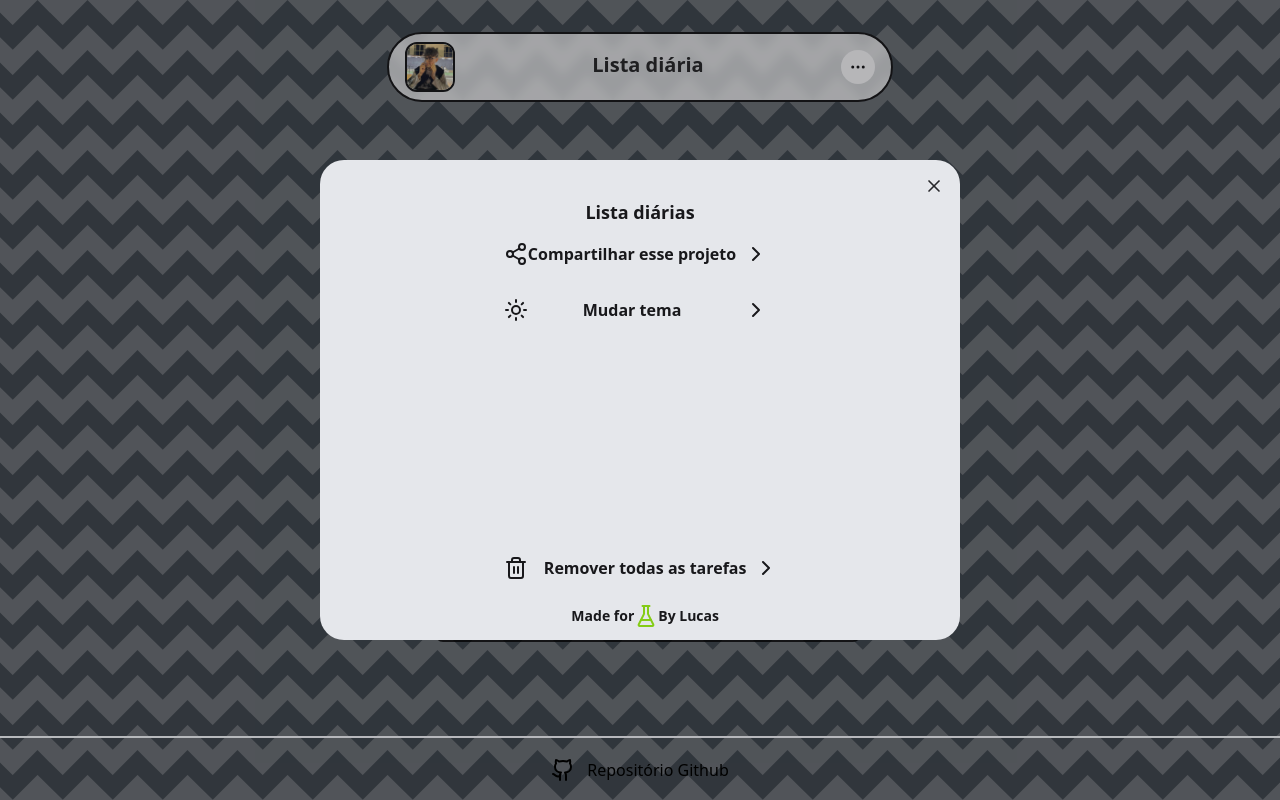
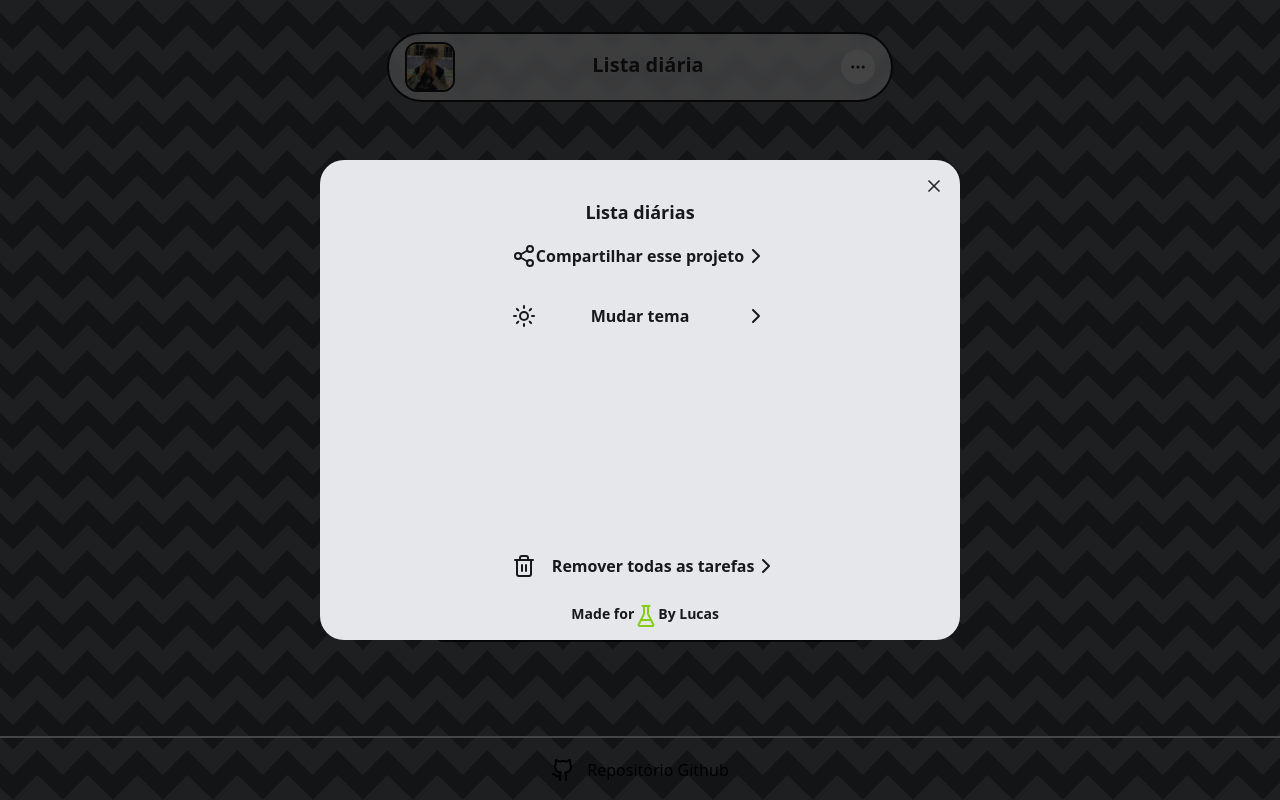
Before and after one commit to rodrigueslucas062/task-manager, a Next.js app: page / in a window 1280 px wide. Both pictures are taken after a click on the button 857 px from the left and 67 px from the top of the page. Built offline with nearby package versions, Linux system fonts and the light colour scheme.

Commit message:
🎨💄 Layout optimizations

```diff
--- a/src/components/Navbar.jsx
+++ b/src/components/Navbar.jsx
@@ -51,42 +51,34 @@ const Navbar = () => {
                     </Dialog.Trigger>
 
                     <Dialog.Portal>
-                        <Dialog.DialogOverlay className="inset-0 fixed bg-black/20">
+                        <Dialog.DialogOverlay className="inset-0 fixed bg-black/70">
                             <Dialog.DialogContent className="fixed z-10 inset-0 md:inset-auto max-md:top-2/3 lg:top-1/2 md:left-1/2 md:-translate-x-1/2 md:-translate-y-1/2 md:max-w-[640px] w-full md:h-[60vh] bg-gray-200 max-md:rounded-t-3xl lg:rounded-3xl flex flex-col outline-none overflow-hidden">
                                 <Dialog.Close className="hover:bg-gray-300 p-2 rounded-full absolute top-2 right-2 text-zinc-800">
                                     <X className="size-5" />
                                 </Dialog.Close>
-                                <div className="flex items-center justify-center gap-3 px-4 py-1.5">
-                                    <div className="rounded-lg mt-8 inline-block w-5/6 relative text-zinc-900">
+                                <div className="flex items-center justify-center gap-3 px-2 lg:px-4 py-1.5">
+                                    <div className="rounded-lg mt-4 lg:mt-8 inline-block w-5/6 relative text-zinc-900">
                                         <div className="flex flex-col items-center justify-center space-y-2">
                                             <span className="font-semibold text-zinc-900 text-lg">Lista diárias</span>
-                                            <div className="flex flex-col mt-6 space-y-4 font-semibold">
-                                                <div className="flex items-center justify-between px-3 rounded-md hover:bg-gray-300">
+                                            <div className="flex flex-col mt-4 lg:mt-6 space-y-4 font-semibold">
+                                                <button className="flex justify-between px-3 rounded-md hover:bg-gray-300 py-2 lg:py-2.5" onClick={handleCopyLink}>
                                                     <Share2 />
                                                     <span>Compartilhar esse projeto</span>
-                                                    <div className="hover:bg-zinc-400 hover:text-zinc-200 p-2 rounded-full" onClick={handleCopyLink}>
-                                                        <ChevronRight />
-                                                    </div>
-                                                </div>
-                                                <div
-                                                    className="flex items-center justify-between px-3 rounded-md hover:bg-gray-300"
-                                                    onClick={handleToggleTheme}
-                                                >
+                                                    <ChevronRight />
+                                                </button>
+                                                <button className="flex justify-between px-3 rounded-md hover:bg-gray-300 py-2.5"
+                                                    onClick={handleToggleTheme} >
                                                     {isSun ? <Sun /> : <Moon />}
                                                     <span>Mudar tema</span>
-                                                    <div className="hover:bg-zinc-400 hover:text-zinc-200 p-2 rounded-full">
-                                                        <ChevronRight />
-                                                    </div>
-                                                </div>
+                                                    <ChevronRight />
+                                                </button>
                                                 <div className="fixed flex flex-col space-y-2 bottom-0">
-                                                    <div className="flex items-center justify-between mb-2 px-3 rounded-md group hover:ring-2 hover:ring-red-600">
+                                                    <button className="flex items-center justify-between mb-2 px-3 rounded-md group hover:ring-2 hover:ring-red-600 py-2.5">
                                                         <Trash2 className="w-6 h-6 group-hover:text-red-600" />
                                                         <span className="flex-grow ml-4 group-hover:text-red-600">Remover todas as tarefas</span>
-                                                        <div className="hover:bg-zinc-300 hover:text-zinc-200 p-2 rounded-full group-hover:text-red-600">
-                                                            <ChevronRight className="w-6 h-6" />
-                                                        </div>
-                                                    </div>
-                                                    <div className="flex items-center justify-center pb-3">
+                                                        <ChevronRight className="group-hover:text-red-600"/>
+                                                    </button>
+                                                    <div className="flex justify-center pb-3">
                                                         <span className="text-sm text-zinc-900 font-semibold">Made for </span>
                                                         <FlaskConical className="text-lime-500" />{" "}
                                                         <span className="text-sm text-zinc-900 font-semibold">By Lucas</span>
--- a/src/components/Tasks.jsx
+++ b/src/components/Tasks.jsx
@@ -5,8 +5,7 @@ import { useState } from "react";
 import { toast } from "sonner";
 
 const TaskItem = ({ shadowStyle, index }) => {
-    const [taskText, setTaskText] = useLocalStorage(`taskText_${index}`, '')
-    const [completed, setCompleted] = useState(false)
+    const [taskText, setTaskText] = useLocalStorage(`taskText_${index}`, '');
 
     const handleChange = (e) => {
         const text = e.target.value;
@@ -14,10 +13,9 @@ const TaskItem = ({ shadowStyle, index }) => {
     };
 
     const handleDone = () => {
-        localStorage.removeItem(`taskText_${index}`)
-        setCompleted(true)
-        setTaskText('')
-        console.log(`taskText_${index}`)
+        localStorage.removeItem(`taskText_${index}`);
+        setTaskText('');
+        console.log(`taskText_${index}`);
         toast.success('Tarefa concluída!', {
             position: 'bottom-center',
             duration: 2000,
@@ -33,7 +31,7 @@ const TaskItem = ({ shadowStyle, index }) => {
                     </div>
                     <input
                         type="text"
-                        className="bg-transparent focus:outline-none w-40 lg:w-[420px] border-2 border-zinc-700"
+                        className="bg-transparent focus:outline-none w-40 lg:w-[420px]"
                         placeholder="Digite aqui..."
                         value={taskText}
                         onChange={handleChange}
@@ -56,19 +54,39 @@ const TaskItem = ({ shadowStyle, index }) => {
 const Tasks = () => {
     const shadowStyle = { boxShadow: "8px 8px 0px rgba(0, 0, 0, 0.75)" };
 
+    const [tasks, setTasks] = useState([...Array(5)].map((_, index) => ({
+        id: index,
+        text: localStorage.getItem(`taskText_${index}`) || ''
+    })));
+
+    const handleRemove = (index) => {
+        localStorage.removeItem(`taskText_${index}`);
+        const updatedTasks = tasks.filter(task => task.id !== index);
+        setTasks(updatedTasks);
+        console.log(`taskText_${index}`);
+        toast('Tarefa removida', {
+            action: {
+                label: 'Desfazer',
+                onClick: () => console.log('Undo')
+            },
+            position: 'bottom-center',
+            duration: 2000,
+        });
+    }
+
     return (
         <Dialog.Root>
             <section className="min-h-screen">
                 <div className="flex flex-col items-center pt-48 space-y-4 max-lg:px-4">
                     <h1 className="bg-sky-700 py-1 px-3 rounded-3xl font-semibold">Tarefas gerais</h1>
-                    {[...Array(5)].map((_, index) => (
-                        <TaskItem key={index} shadowStyle={shadowStyle} index={index} />
+                    {tasks.map(task => (
+                        <TaskItem key={task.id} shadowStyle={shadowStyle} index={task.id} handleRemove={handleRemove} />
                     ))}
                 </div>
             </section>
 
             <Dialog.Portal>
-                <Dialog.DialogOverlay className="inset-0 fixed bg-black/20">
+                <Dialog.DialogOverlay className="inset-0 fixed bg-black/70">
                     <Dialog.DialogContent className="fixed z-10 inset-0 md:inset-auto max-md:top-3/4 lg:top-1/2 md:left-1/2 md:-translate-x-1/2 md:-translate-y-1/2 md:max-w-[640px] w-full md:h-[60vh] bg-gray-200 max-md:rounded-t-3xl lg:rounded-3xl flex flex-col outline-none overflow-hidden">
                         <Dialog.Close className="hover:bg-gray-300 p-2 rounded-full absolute top-2 right-2 text-zinc-900">
                             <X className="size-5" />
@@ -80,20 +98,17 @@ const Tasks = () => {
                                         Mais opções
                                     </span>
                                     <div className="flex flex-col mt-6 space-y-4 font-semibold">
-                                        <div className="flex items-center justify-between px-3 rounded-md border-2 border-zinc-700 hover:bg-gray-300">
-                                            <ListTodo className="w-6 h-6" />
+                                        <button className="flex justify-between px-3 rounded-md border-2 border-zinc-700 hover:bg-gray-300 py-2.5">
+                                            <ListTodo />
                                             <span className="flex-grow ml-4">Salvar nas tarefas diárias</span>
-                                            <div className="hover:bg-zinc-400 hover:text-zinc-200 p-2 rounded-full">
-                                                <ChevronRight className="w-6 h-6" />
-                                            </div>
-                                        </div>
-                                        <div className="flex items-center justify-between px-3 rounded-md border-2 border-zinc-700 hover:bg-gray-300">
-                                            <Trash2 className="w-6 h-6" />
-                                            <span className="flex-grow ml-4">Remover da lista de tarefas</span>
-                                            <div className="hover:bg-zinc-400 hover:text-zinc-200 p-2 rounded-full">
-                                                <ChevronRight className="w-6 h-6" />
-                                            </div>
-                                        </div>
+                                            <ChevronRight />
+                                        </button>
+                                        <button className="flex items-center justify-between mb-2 px-3 rounded-md group hover:ring-2 hover:ring-red-600 py-2.5"
+                                            onClick={handleRemove}>
+                                            <Trash2 className="w-6 h-6 group-hover:text-red-600" />
+                                            <span className="flex-grow ml-4 group-hover:text-red-600">Remover todas as tarefas</span>
+                                            <ChevronRight className="group-hover:text-red-600" />
+                                        </button>
                                     </div>
                                 </div>
                             </div>
```
